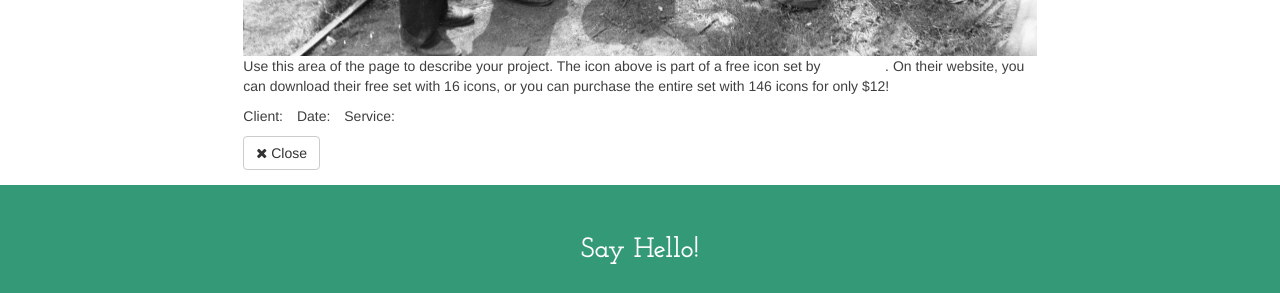
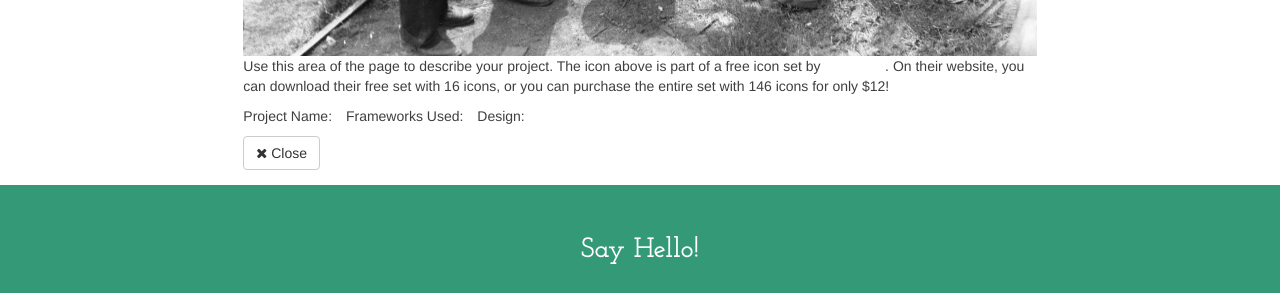
Before and after one commit to kedarjoyner/thinkful-portfolio, a Jekyll site: the page built from _posts/2015-02-15-beer-me.md, in a window 1280 px wide and 1062 px high. Shown: the part 595-888 px from the top of the window. Built offline with Jekyll 4.4.1, drawn with Linux system fonts in a browser that asks for light colours; nearby versions of some CDN libraries.

Commit message:
merge test

```diff
--- a/_layouts/post.html
+++ b/_layouts/post.html
@@ -16,15 +16,15 @@
                   <img src="imgs/portfolio-page/{{ page.img }}" class="img-responsive" alt="{{ page.alt }}">
                   <p>{{ page.description }}</p>
                   <ul class="list-inline item-details">
-                      <li>Client:
+                      <li>Project Name:
                           <strong><a href="http://startbootstrap.com">{{ page.client }}</a>
                           </strong>
                       </li>
-                      <li>Date:
+                      <li>Frameworks Used:
                           <strong><a href="http://startbootstrap.com">{{ page.project-date }}</a>
                           </strong>
                       </li>
-                      <li>Service:
+                      <li>Design:
                           <strong><a href="http://startbootstrap.com">{{ page.category }}</a>
                           </strong>
                       </li>
```
